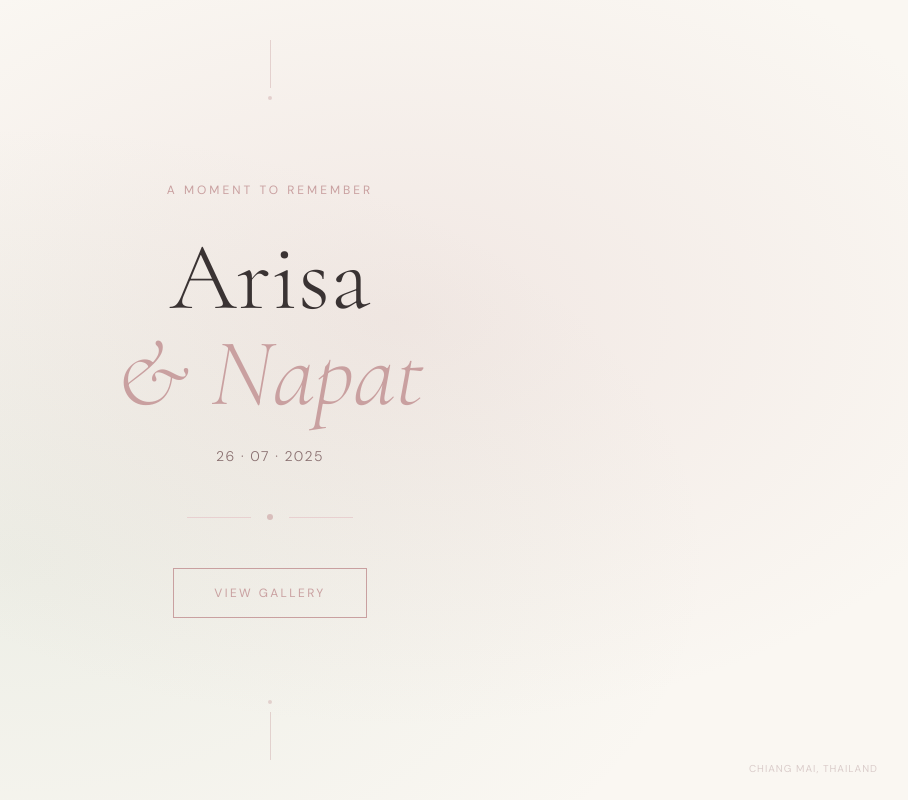
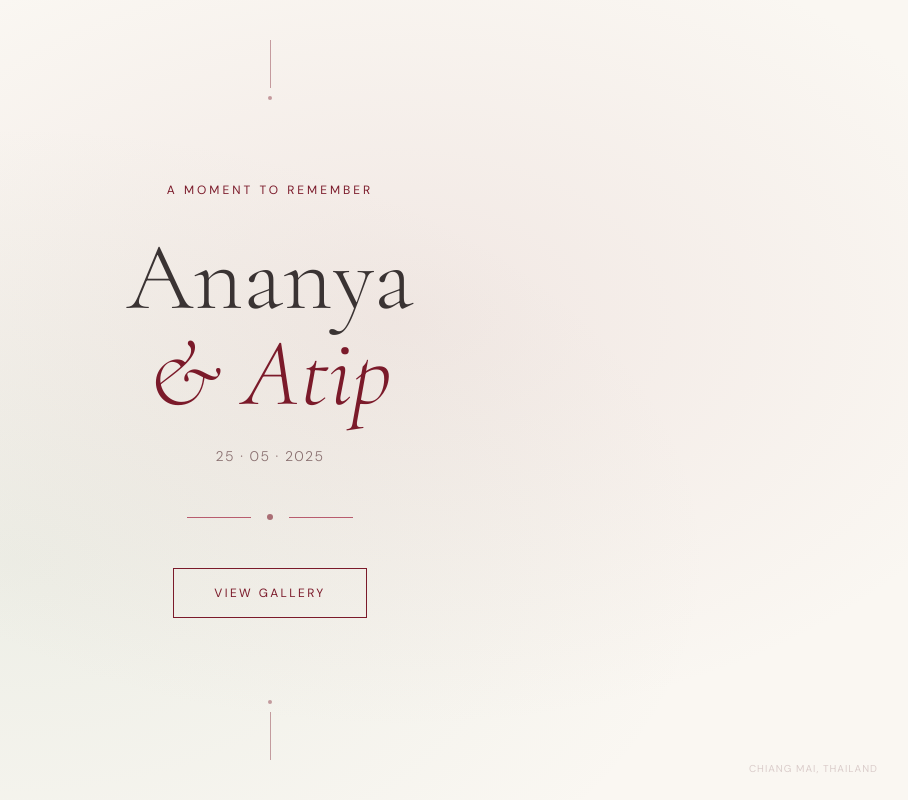
Before and after one commit to tooncr7-ai/wedding-gallery, a Next.js app: page / in a window 1280 px wide. Shown: the whole page, without its empty margins (370-1278 px from the left). Built offline with nearby package versions, Linux system fonts and the light colour scheme.

Commit message:
update wedding date

```diff
--- a/app/gallery/[album]/page.tsx
+++ b/app/gallery/[album]/page.tsx
@@ -92,7 +92,7 @@ export default async function AlbumPage({ params }: PageProps) {
       {/* Footer */}
       <footer className="text-center pb-12">
         <p className="text-[#c5b0b0] text-[10px] tracking-widest uppercase font-dmsans">
-          Arisa &amp; Napat · 26.07.2025
+          Ananya &amp; Atip · 25.05.2025
         </p>
       </footer>
     </main>
--- a/app/gallery/page.tsx
+++ b/app/gallery/page.tsx
@@ -63,7 +63,7 @@ export default async function GalleryPage() {
       {/* Footer */}
       <footer className="text-center pb-12">
         <p className="text-[#c5b0b0] text-[10px] tracking-widest uppercase font-dmsans">
-          Arisa &amp; Napat · 26.07.2025
+          Ananya &amp; Atip · 25.05.2025
         </p>
       </footer>
     </main>
--- a/app/globals.css
+++ b/app/globals.css
@@ -7,7 +7,7 @@
 :root {
   --color-cream: #FAF7F2;
   --color-warm-white: #FFFBF5;
-  --color-dusty-rose: #C9A0A0;
+  --color-dusty-rose: #7B1A2A;
   --color-sage: #8FAF8F;
 }
 
--- a/app/page.tsx
+++ b/app/page.tsx
@@ -34,9 +34,9 @@ export default function HomePage() {
           className="text-6xl sm:text-7xl md:text-8xl text-[#3a3333] leading-none mb-4"
           style={{ fontFamily: "'Cormorant Garamond', Georgia, serif", fontWeight: 300 }}
         >
-          Arisa
+          Ananya
           <span className="block text-dusty-rose italic" style={{ fontWeight: 300 }}>
-            &amp; Napat
+            &amp; Atip
           </span>
         </h1>
 
@@ -45,7 +45,7 @@ export default function HomePage() {
           className="text-[#8a7070] tracking-widest text-sm font-light mt-6 mb-12"
           style={{ fontFamily: "'DM Sans', system-ui, sans-serif" }}
         >
-          26 · 07 · 2025
+          25 · 05 · 2025
         </p>
 
         {/* Divider */}
--- a/tailwind.config.ts
+++ b/tailwind.config.ts
@@ -11,11 +11,11 @@ const config: Config = {
       colors: {
         cream: "#FAF7F2",
         "warm-white": "#FFFBF5",
-        "dusty-rose": "#C9A0A0",
-        "dusty-rose-light": "#E8D0D0",
+        "dusty-rose": "#7B1A2A",
+        "dusty-rose-light": "#B85C6E",
         "sage": "#8FAF8F",
         "sage-light": "#C4D9C4",
-        "blush": "#F2E4E4",
+        "blush": "#F5E8EA",
       },
       fontFamily: {
         cormorant: ["Cormorant Garamond", "Georgia", "serif"],
```
